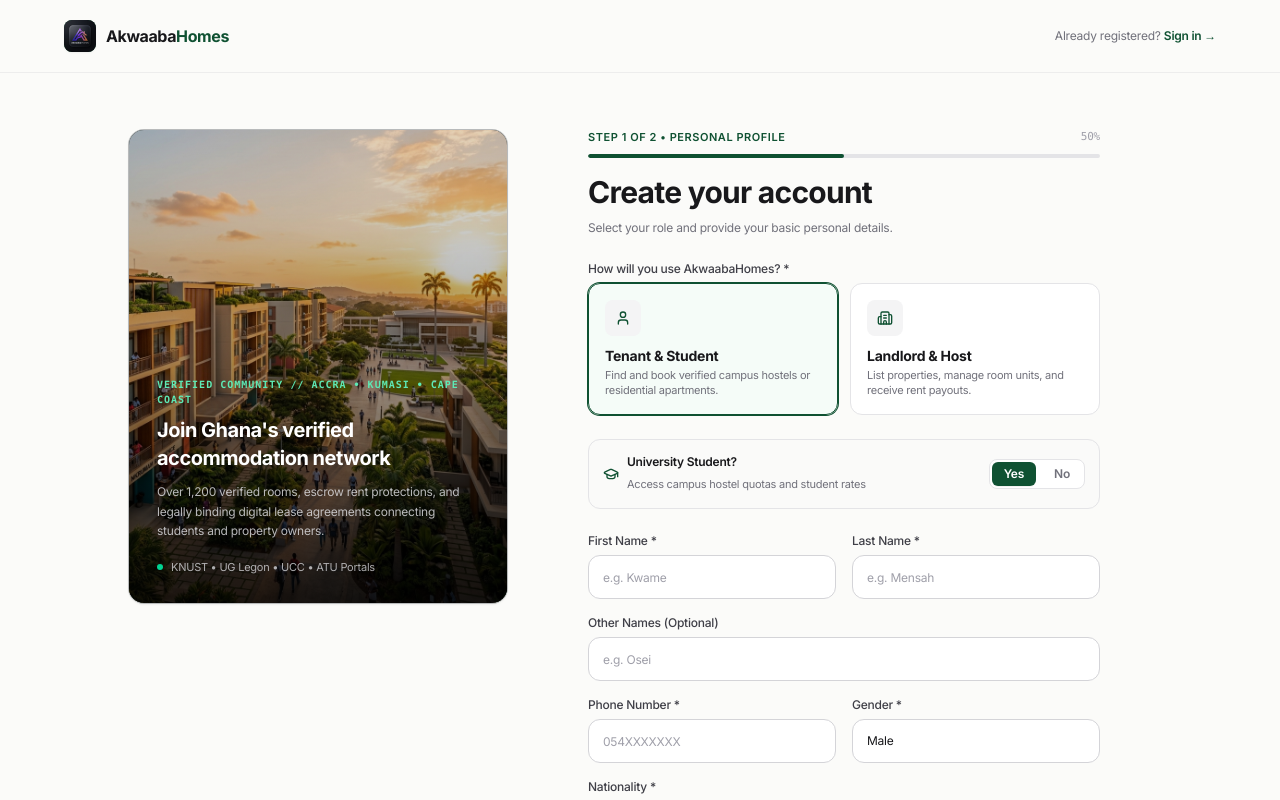
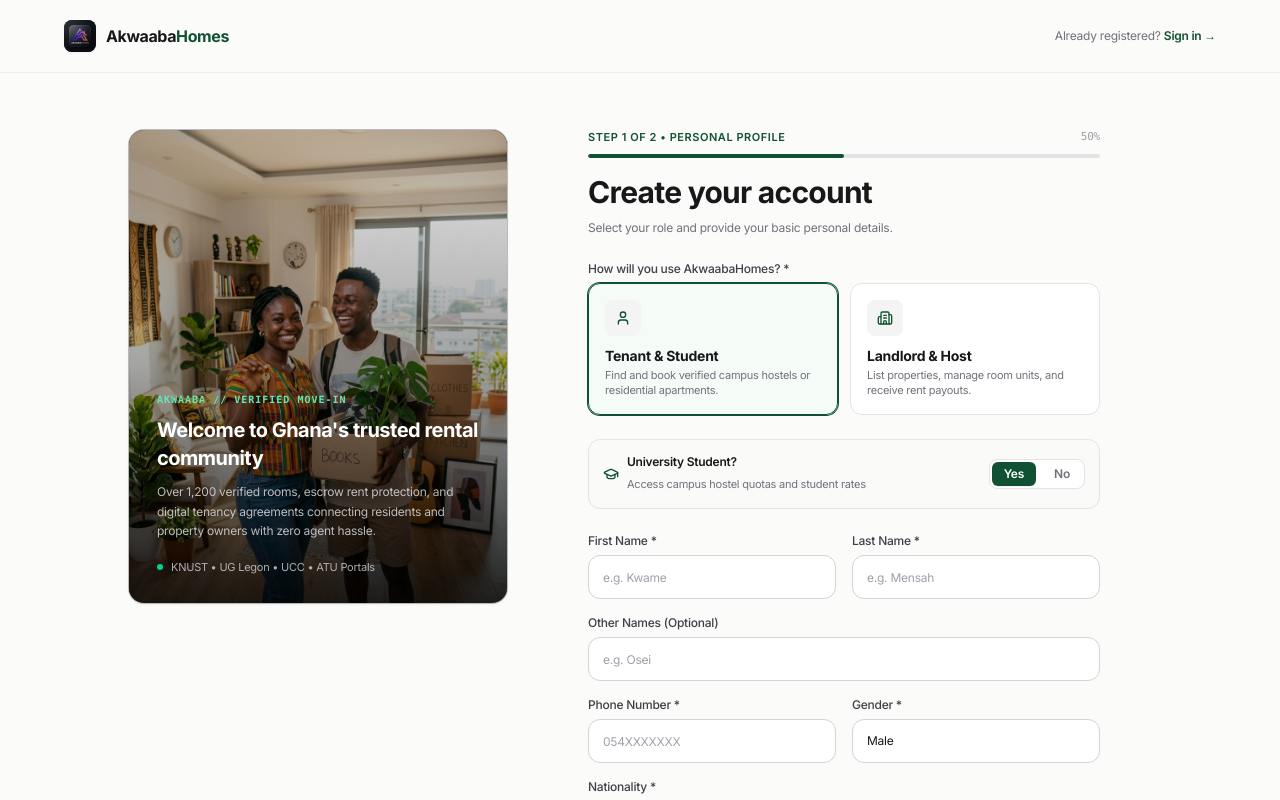
Before and after one commit to Commander-hill/akwaaba-homes, a Next.js app in the folder frontend/: page /register in a window 1280 px wide. Shown: the top 800 px of the page. Built offline with nearby package versions, Linux system fonts and the light colour scheme; no server answers.

Commit message:
feat(register): add authentic Ghanaian move-in welcome visual

```diff
--- a/frontend/src/app/register/page.tsx
+++ b/frontend/src/app/register/page.tsx
@@ -299,8 +299,8 @@ export default function RegisterPage() {
             <div className="relative w-full aspect-[4/5] max-h-[580px] rounded-2xl overflow-hidden border border-zinc-200/80 dark:border-zinc-800/80 shadow-xs group bg-[#0B1510]">
 
               <Image
-                src="/images/auth-bg.png"
-                alt="Nkrumah Residence Ghanaian student and residential community"
+                src="/images/auth-register.jpg"
+                alt="Ghanaian residents moving into a verified apartment with house keys"
                 fill
                 sizes="(max-width: 1024px) 100vw, 45vw"
                 className="object-cover object-center transform group-hover:scale-[1.02] transition-transform duration-700 ease-out"
@@ -311,13 +311,13 @@ export default function RegisterPage() {
 
               <div className="absolute bottom-0 inset-x-0 p-7 text-white space-y-2.5">
                 <div className="text-[10px] uppercase font-mono tracking-widest text-emerald-300 font-semibold">
-                  Verified Community // Accra • Kumasi • Cape Coast
+                  Akwaaba // Verified Move-In
                 </div>
                 <h3 className="text-xl font-bold tracking-tight text-white leading-snug">
-                  Join Ghana&apos;s verified accommodation network
+                  Welcome to Ghana&apos;s trusted rental community
                 </h3>
                 <p className="text-xs text-zinc-200/80 leading-relaxed font-normal">
-                  Over 1,200 verified rooms, escrow rent protections, and legally binding digital lease agreements connecting students and property owners.
+                  Over 1,200 verified rooms, escrow rent protection, and digital tenancy agreements connecting residents and property owners with zero agent hassle.
                 </p>
                 <div className="pt-2 flex items-center gap-2 text-[11px] text-zinc-300/80">
                   <span className="w-1.5 h-1.5 rounded-full bg-emerald-400" />
```
Also changed, not shown: frontend/public/images/auth-register.jpg (added).
